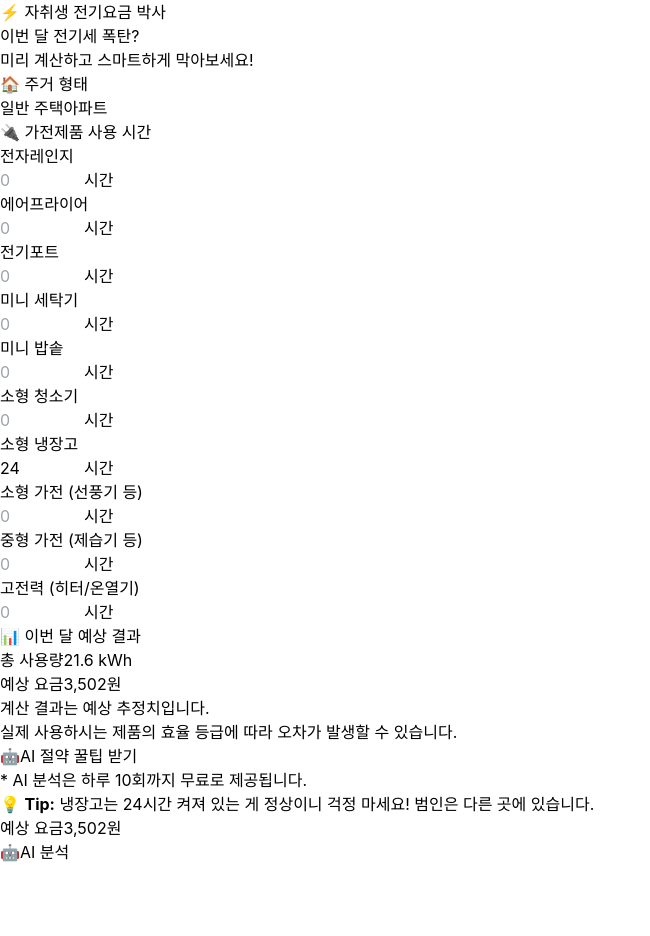
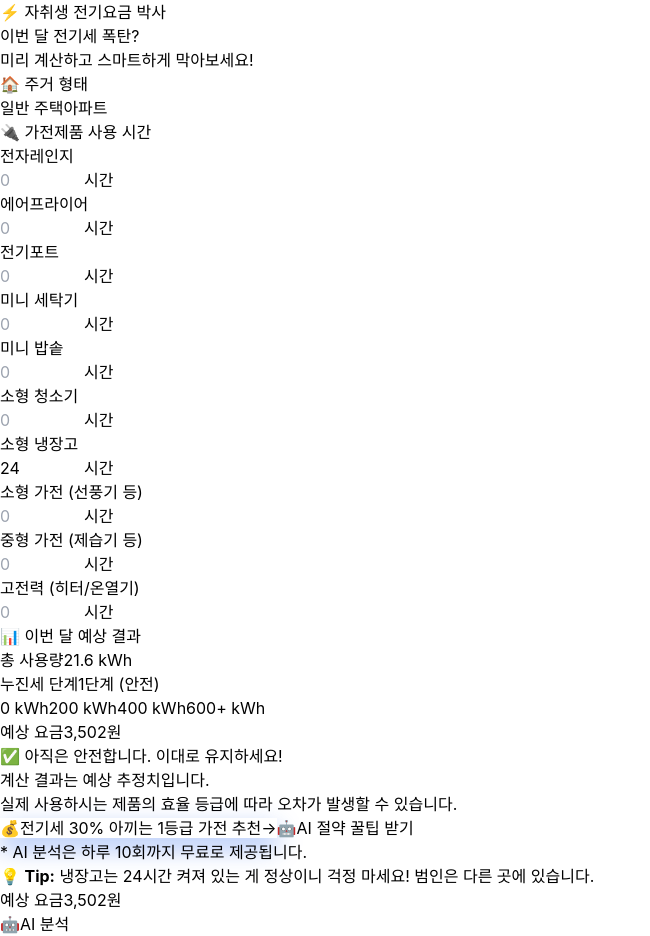
Before and after one commit to HanChangGyu/my-electric-bill, a React (Vite) app: page / in a window 1280 px wide. Shown: the whole page, without its empty margins (0-650 px from the left). Before the commit the page ends 864 px from the top, so only its background shows below. Built offline with nearby package versions, Linux system fonts and the light colour scheme; a web font is replaced by a local one.

Commit message:
디자인 수정 및 막대기 추가가

```diff
--- a/src/App.jsx
+++ b/src/App.jsx
@@ -227,11 +227,77 @@ function App() {
                     {totalKwh.toFixed(1)} <span className="text-base font-normal text-gray-400">kWh</span>
                   </span>
                 </div>
+
+                {/* [수익화] 누진세 게이지 바 - 사용량에 따라 색상이 변하는 시각적 공포 조성 요소 */}
+                <div className="space-y-2">
+                  {/* 누진세 단계 표시: 0~200(초록), 201~400(주황), 400+(빨강) */}
+                  <div className="flex justify-between items-center text-sm">
+                    <span className="text-gray-600 font-medium">누진세 단계</span>
+                    <span className={`font-bold ${
+                      totalKwh <= 200 ? 'text-green-600' :
+                      totalKwh <= 400 ? 'text-orange-600' :
+                      'text-red-600'
+                    }`}>
+                      {totalKwh <= 200 ? '1단계 (안전)' :
+                       totalKwh <= 400 ? '2단계 (주의)' :
+                       '3단계 (위험)'}
+                    </span>
+                  </div>
+                  {/* 게이지 바 배경 (회색) */}
+                  <div className="w-full bg-gray-200 rounded-full h-6 overflow-hidden shadow-inner">
+                    {/* 게이지 바 진행률: 사용량에 따라 색상과 너비가 동적으로 변경됨 */}
+                    <div
+                      className={`h-full rounded-full transition-all duration-500 ease-out ${
+                        totalKwh <= 200 ? 'bg-gradient-to-r from-green-400 to-green-600' :
+                        totalKwh <= 400 ? 'bg-gradient-to-r from-orange-400 to-orange-600' :
+                        'bg-gradient-to-r from-red-400 to-red-600'
+                      }`}
+                      style={{
+                        width: `${Math.min((totalKwh / 600) * 100, 100)}%` // 최대 600kWh 기준으로 진행률 계산
+                      }}
+                    >
+                      {/* 펄스 애니메이션 효과로 시각적 임팩트 강화 */}
+                      <div className="h-full w-full bg-white bg-opacity-20 animate-pulse"></div>
+                    </div>
+                  </div>
+                  {/* 게이지 바 하단 기준점 표시 (0, 200, 400, 600+) */}
+                  <div className="flex justify-between text-xs text-gray-400">
+                    <span>0 kWh</span>
+                    <span className={totalKwh <= 200 ? 'text-green-600 font-bold' : ''}>200 kWh</span>
+                    <span className={totalKwh > 200 && totalKwh <= 400 ? 'text-orange-600 font-bold' : ''}>400 kWh</span>
+                    <span className={totalKwh > 400 ? 'text-red-600 font-bold' : ''}>600+ kWh</span>
+                  </div>
+                </div>
+
                 <div className="flex justify-between items-center bg-blue-50 p-5 rounded-2xl border border-blue-100">
                   <span className="text-blue-800 font-bold">예상 요금</span>
                   <span className="text-3xl font-extrabold text-blue-600 tracking-tight">
                     {formatCurrency(totalBill)}
                   </span>
+                </div>
+
+                {/* [수익화] 독설 멘트 - 사용량에 따라 위험도를 강조하는 메시지 표시 */}
+                <div className={`p-4 rounded-xl border-2 ${
+                  totalKwh <= 200
+                    ? 'bg-green-50 border-green-200'
+                    : totalKwh <= 400
+                    ? 'bg-orange-50 border-orange-200'
+                    : 'bg-red-50 border-red-200'
+                }`}>
+                  {/* 사용량 구간별로 다른 경고 메시지 표시 */}
+                  <p className={`font-bold text-center text-lg ${
+                    totalKwh <= 200
+                      ? 'text-green-700'
+                      : totalKwh <= 400
+                      ? 'text-orange-700'
+                      : 'text-red-700'
+                  }`}>
+                    {totalKwh <= 200
+                      ? '✅ 아직은 안전합니다. 이대로 유지하세요!'
+                      : totalKwh <= 400
+                      ? '⚠️ 위험! 누진세 폭탄 진입 직전입니다!'
+                      : '🚨 긴급! 누진세 폭탄이 터졌습니다! 즉시 조치가 필요합니다!'}
+                  </p>
                 </div>
 
                 <div className="mt-2 bg-gray-50 p-4 rounded-xl border border-gray-200">
@@ -242,13 +308,29 @@ function App() {
                 </div>
               </div>
 
+              {/* [수익화] CTA 버튼 - 전기세 절약 가전제품 추천 링크 (쿠팡) - Primary 스타일로 가장 위에 배치 */}
+              <a
+                href="https://www.coupang.com"
+                target="_blank"
+                rel="noopener noreferrer"
+                className="w-full py-5 rounded-2xl font-bold text-white text-lg shadow-xl transition-all transform hover:-translate-y-1 active:scale-95 flex justify-center items-center gap-2 relative z-10 bg-gradient-to-r from-blue-600 to-blue-700 hover:from-blue-700 hover:to-blue-800 border-2 border-blue-500"
+                style={{
+                  boxShadow: '0 10px 25px rgba(37, 99, 235, 0.4)' // 파란색 그림자로 눈에 띄게 강조
+                }}
+              >
+                <span className="text-xl">💰</span>
+                <span>전기세 30% 아끼는 1등급 가전 추천</span>
+                <span className="text-sm opacity-90">→</span>
+              </a>
+
+              {/* AI 버튼 - Secondary 스타일로 덜 눈에 띄게 배치 */}
               <button
                 onClick={handleAskAI}
                 disabled={isLoading}
-                className={`w-full py-4 rounded-2xl font-bold text-white text-lg shadow-lg shadow-blue-200 transition-all transform hover:-translate-y-1 active:scale-95 flex justify-center items-center gap-2 relative z-10
+                className={`w-full py-4 rounded-2xl font-bold text-lg transition-all transform hover:-translate-y-0.5 active:scale-95 flex justify-center items-center gap-2 relative z-10 mt-4
                   ${isLoading
-                    ? 'bg-gray-400 cursor-not-allowed'
-                    : 'bg-gradient-to-r from-blue-500 to-indigo-600 hover:from-blue-600 hover:to-indigo-700'}`}
+                    ? 'bg-gray-100 text-gray-400 cursor-not-allowed border border-gray-200'
+                    : 'bg-transparent text-gray-600 border-2 border-gray-300 hover:border-gray-400 hover:bg-gray-50'}`}
               >
                 {isLoading ? (
                   <>
```
